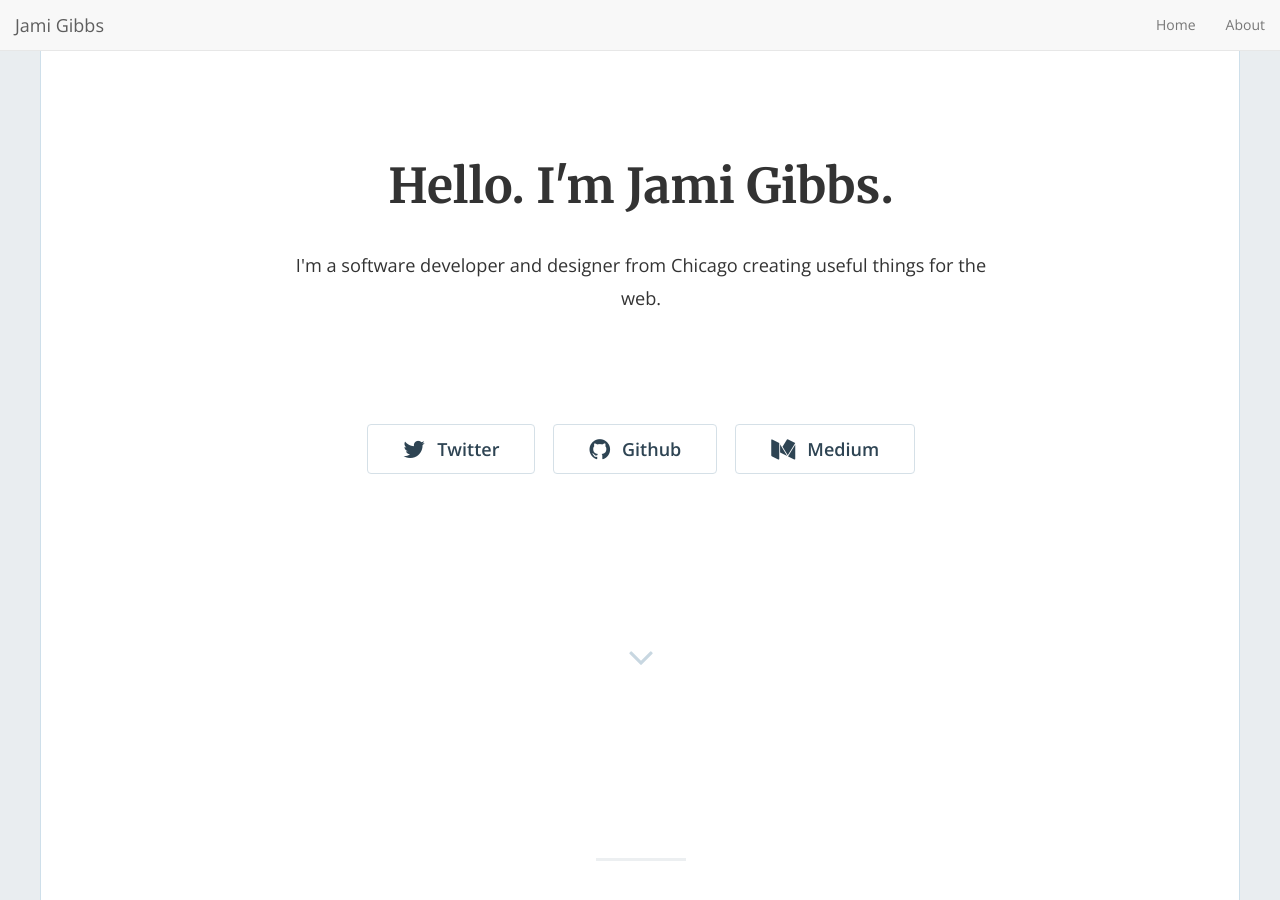
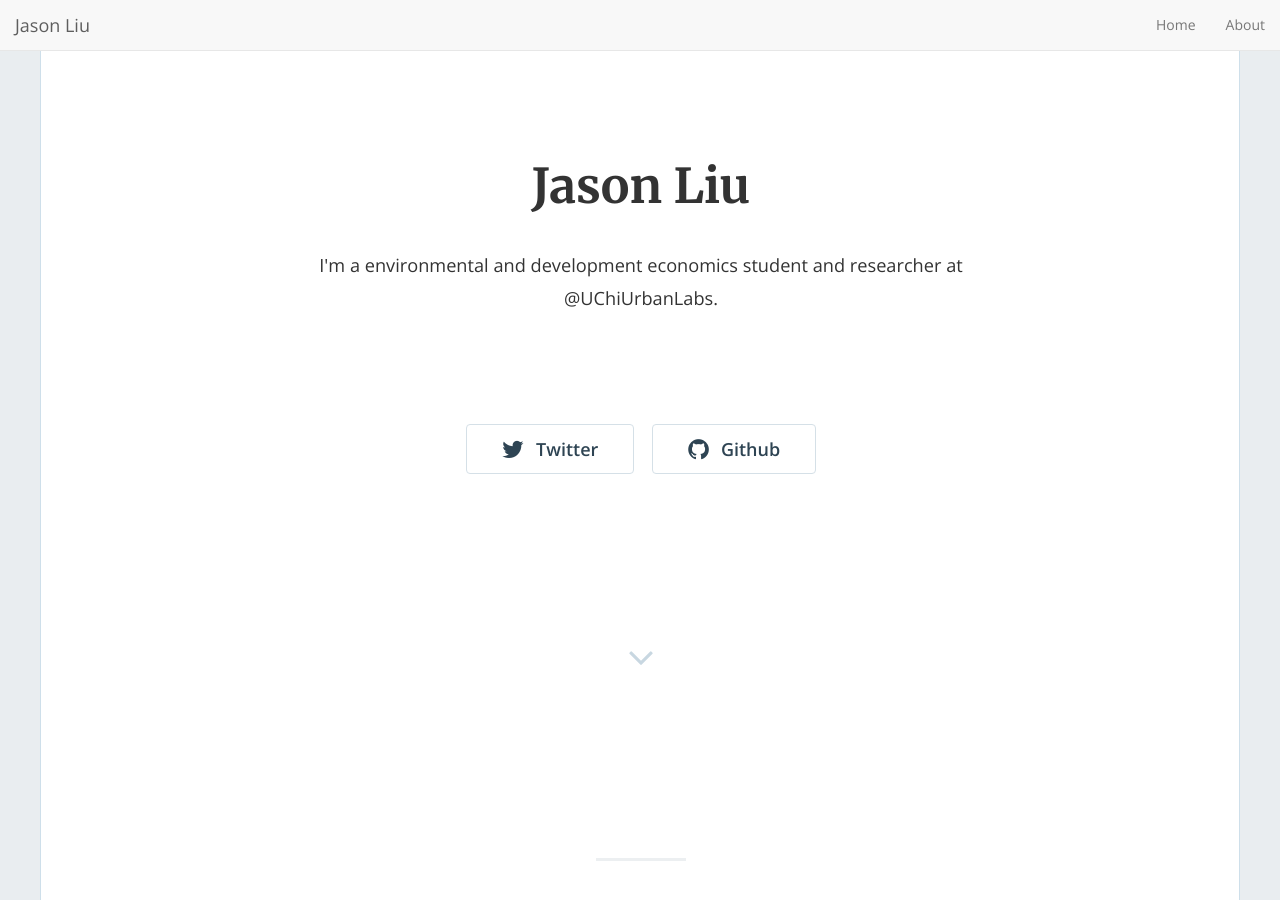
Before and after one commit to jasopolis/jsliu.dev, a Jekyll site: the page built from index.html, in a window 1280 px wide and 900 px high. Built offline with Jekyll 4.4.1, drawn with Linux system fonts in a browser that asks for light colours; nearby versions of some CDN libraries; the list of posts is cut into pages by our own code; some of the changed text lies outside the part shown.

Commit message:
Update config for correct info

```diff
--- a/_config.yml
+++ b/_config.yml
@@ -13,14 +13,14 @@
 # you will see them accessed via {{ site.title }}, {{ site.email }}, and so on.
 # You can create any custom variable you would like, and they will be accessible
 # in the templates via {{ site.myvariable }}.
-title: "Hello. I'm Jami Gibbs."
-email: 'jami0821@gmail.com'
-description: "I'm a software developer and designer from Chicago creating useful things for the web."
+title: "Jason Liu"
+email: 'jason@jliu.ca'
+description: "I'm a environmental and development economics student and researcher at @UChiUrbanLabs."
 baseurl: "" # the subpath of your site, e.g. /blog
-url: "https://jamigibbs.github.io/phantom" # the base hostname & protocol for your site, e.g. https://example.com
-twitter_username: 'jamigibbs'
-github_username: 'jamigibbs'
-medium_username: 'blog.jamigibbs.com'
+url: "https://jliu.ca" # the base hostname & protocol for your site, e.g. https://example.com
+twitter_username: 'jasonopoleis'
+github_username: 'jason-liu-cs'
+medium_username: ''
 
 # Build settings
 markdown: kramdown
@@ -89,9 +89,9 @@ pagination:
 ############################################################
 
 ### Phantom settings
-footer_text: '© 2018 Jami Gibbs'
-admin_name: 'Jami Gibbs'
-google_analytics: "UA-9999999-99" # Update with your own tracking ID
+footer_text: '© 2020 Jason Liu'
+admin_name: 'Jason Liu'
+google_analytics: "UA-50133489-2" # Update with your own tracking ID
 enable_contact: false
 
 #### Phantom Navigation menu
```
